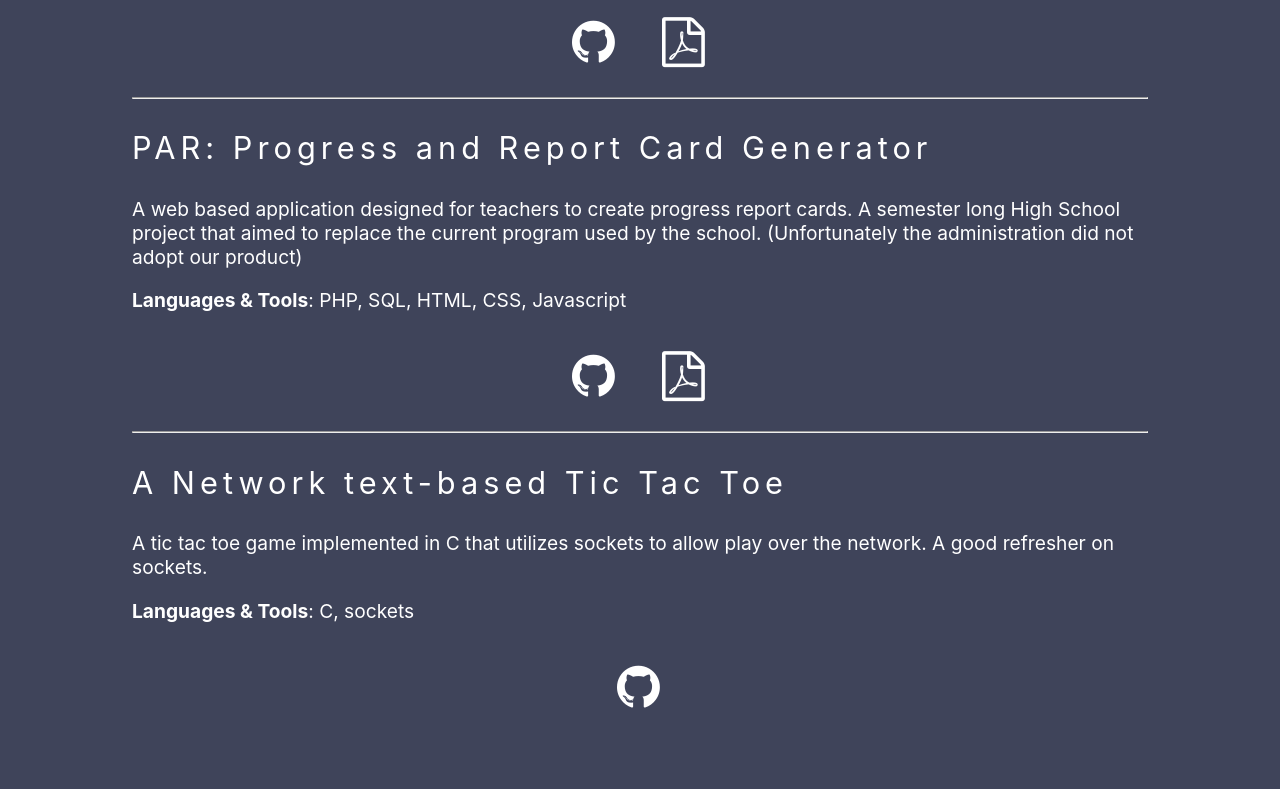
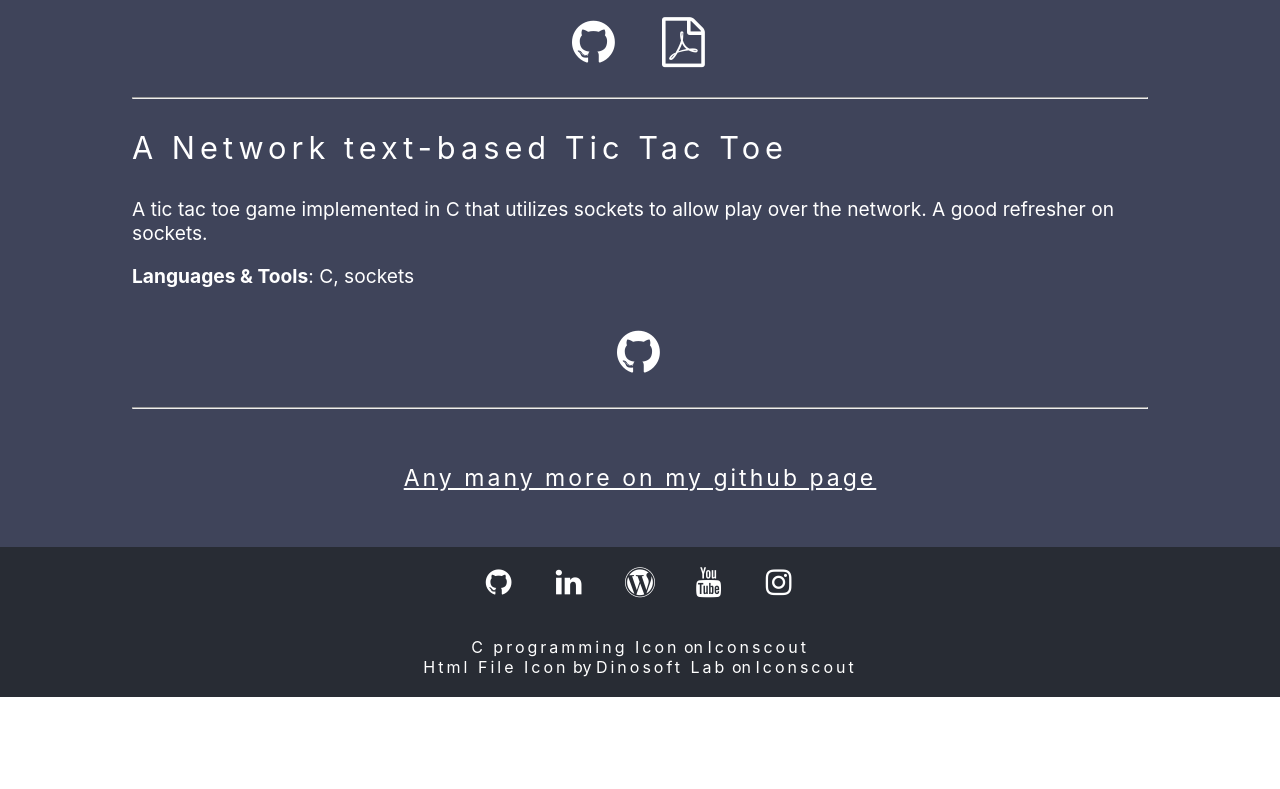
Before and after one commit to zakuArbor/portfolio, a React (Create React App) app: page / in a window 1280 px wide. Shown: the part 2700-3489 px from the top of the page. After the commit the page ends 3397 px from the top, so only its background shows below. Built offline with nearby package versions, Linux system fonts and the light colour scheme.

Commit message:
Allow toggle between different set of projects by platform

```diff
--- a/src/App.css
+++ b/src/App.css
@@ -15,7 +15,6 @@
 
 .App-header {
   background-color: #282c34;
-  //min-height: 100vh;
   display: flex;
   flex-direction: column;
   align-items: center;
@@ -167,10 +166,20 @@ a {
 
 .project_type {
   width: 100px;
+  cursor: pointer;
 }
 
-.project_type {
-  width: 100px;
+.footer {
+  padding-top: 20px;
+  padding-bottom: 20px;
+  letter-spacing: 0px;
+  word-spacing: 0px;
+  background-color: #282c34;
+  color: white;
+}
+
+.footer a:hover {
+  color: grey;
 }
 
 .project_type:nth-child(odd) {
--- a/src/App.js
+++ b/src/App.js
@@ -235,8 +235,7 @@ class ProjectPage extends React.Component {
   constructor(props) {
     super(props);
     this.state = {
-        "c_proj": true,
-        "web_proj": false
+        "display": "c_proj"
     };
 
     this.proj_icons = [
@@ -250,7 +249,8 @@ class ProjectPage extends React.Component {
       }
     ];
 
-    this.projects = [
+    this.projects = {
+      "c_proj": [
         {
           "title": "ProxyAuth (A security Capstone Project)",
           "desc": "A continuous authentication that aims to replace password login on your desktop by using your smartphone as an authentication device via Bluetooth. Since ProxyAuth uses continuous authentication scheme, you do not need to worry about leaving your computer unlocked. The computer will lock if it cannot detect the device within its vincinty.",
@@ -265,20 +265,6 @@ class ProjectPage extends React.Component {
           }
         },
         {
-        "title": "PAR: Progress and Report Card Generator",
-        "desc": "A web based application designed for teachers to create progress report cards. A semester long High School project that aimed to replace the current program used by the school. (Unfortunately the administration did not adopt our product)",
-        "tools": "PHP, SQL, HTML, CSS, Javascript",
-        "github": {
-            "icon_name": "fa fa-github",
-            "link": "https://github.com/zakuArbor/PAR"
-        },
-        "paper": {
-            "icon_name": "fa fa-file-pdf-o",
-            "link": "https://github.com/zakuArbor/PAR/blob/master/final_summative_report.pdf"
-        }
-
-      },
-      {
           "title": "A Network text-based Tic Tac Toe",
           "desc": "A tic tac toe game implemented in C that utilizes sockets to allow play over the network. A good refresher on sockets.",
           "tools": "C, sockets",
@@ -291,23 +277,75 @@ class ProjectPage extends React.Component {
               "link": ""
           }
         }
-    ];
+      ],
+      "web_proj": [
+        {
+          "title": "PAR: Progress and Report Card Generator",
+          "desc": "A web based application designed for teachers to create progress report cards. A semester long High School project that aimed to replace the current program used by the school. (Unfortunately the administration did not adopt our product)",
+          "tools": "PHP, SQL, HTML, CSS, Javascript",
+          "github": {
+              "icon_name": "fa fa-github",
+              "link": "https://github.com/zakuArbor/PAR"
+          },
+          "paper": {
+              "icon_name": "fa fa-file-pdf-o",
+              "link": "https://github.com/zakuArbor/PAR/blob/master/final_summative_report.pdf"
+          }
+        },
+        {
+          "title": "Portfolio",
+          "desc": "This very website you are looking at is made using React. Displays some of my projects, skills and knowledge",
+          "tools": "React, HTML, CSS, Javascript",
+          "github": {
+              "icon_name": "fa fa-github",
+              "link": "https://github.com/zakuArbor/portfolio/"
+          },
+          "paper": {
+              "icon_name": "",
+              "link": ""
+          }
+        },
+        {
+          "title": "FreeCodeCamp Projects",
+          "desc": "A repository for most of the projects I worked on from the FreeCodeCamp Curriculum which includes a Random Quote Generator, Calculator, Pomodoro Clock, Tic Tac Toe and Simon Game",
+          "tools": "HTML, CSS, Javascript, AJAX",
+          "github": {
+              "icon_name": "fa fa-github",
+              "link": "https://github.com/zakuArbor/FreeCodeCampAssignments/"
+          },
+          "paper": {
+              "icon_name": "",
+              "link": ""
+          }
+        },
+        {
+          "title": "votingApp-fcc",
+          "desc": "Create and vote on Polls. My first MEAN application",
+          "tools": "Node.js, MongoDB, HTML, CSS, Javascript, AJAX",
+          "github": {
+              "icon_name": "fa fa-github",
+              "link": "https://github.com/zakuArbor/votingApp-fcc"
+          },
+          "paper": {
+              "icon_name": "",
+              "link": ""
+          }
+        }
+      ]
+    };
     this.handleClick = this.handleClick.bind(this);
   }
 
   handleClick = (id) => {
     console.log(id);
     let delta_state = {};
-    for (let [key, value] of Object.entries(this.state)) {
+    for (let key of Object.keys(this.projects)) {
       if (key === id) {
-        delta_state[key] = true;
-      }
-      else {
-        delta_state[key] = false;
+        this.setState({display: key});
+        break;
       }
     }
-    console.log(delta_state);
-    //this.setState();
+    console.log(this.state);
   }
 
   render() {
@@ -325,7 +363,7 @@ class ProjectPage extends React.Component {
       </div>
       <div className="content">
       {
-        this.projects.map(function (obj, i) {
+        this.projects[this.state.display].map(function (obj, i) {
           var key = "proj" + i; //this is to avoid hild unique key prop warning
           var hr = () => { return (<hr/>)};
           if (i === 2) {
@@ -373,7 +411,7 @@ function App() {
         </nav>
       </div>
       <div className="footer">
-        <a href="https://iconscout.com/icons/c-programming" target="_blank" rel="noopener noreferrer">C programming Icon</a> on <a href="https://iconscout.com">Iconscout</a>
+        <a href="https://iconscout.com/icons/c-programming">C programming Icon</a> on <a href="https://iconscout.com">Iconscout</a><br/>
         <a href="https://iconscout.com/icons/html-file" target="_blank" rel="noopener noreferrer">Html File Icon</a> by <a href="https://iconscout.com/contributors/dinosoftlabs">Dinosoft Lab</a> on <a href="https://iconscout.com">Iconscout</a>
       </div>
     </div>
```
Lines whose indentation alone changed are shown as unchanged.
